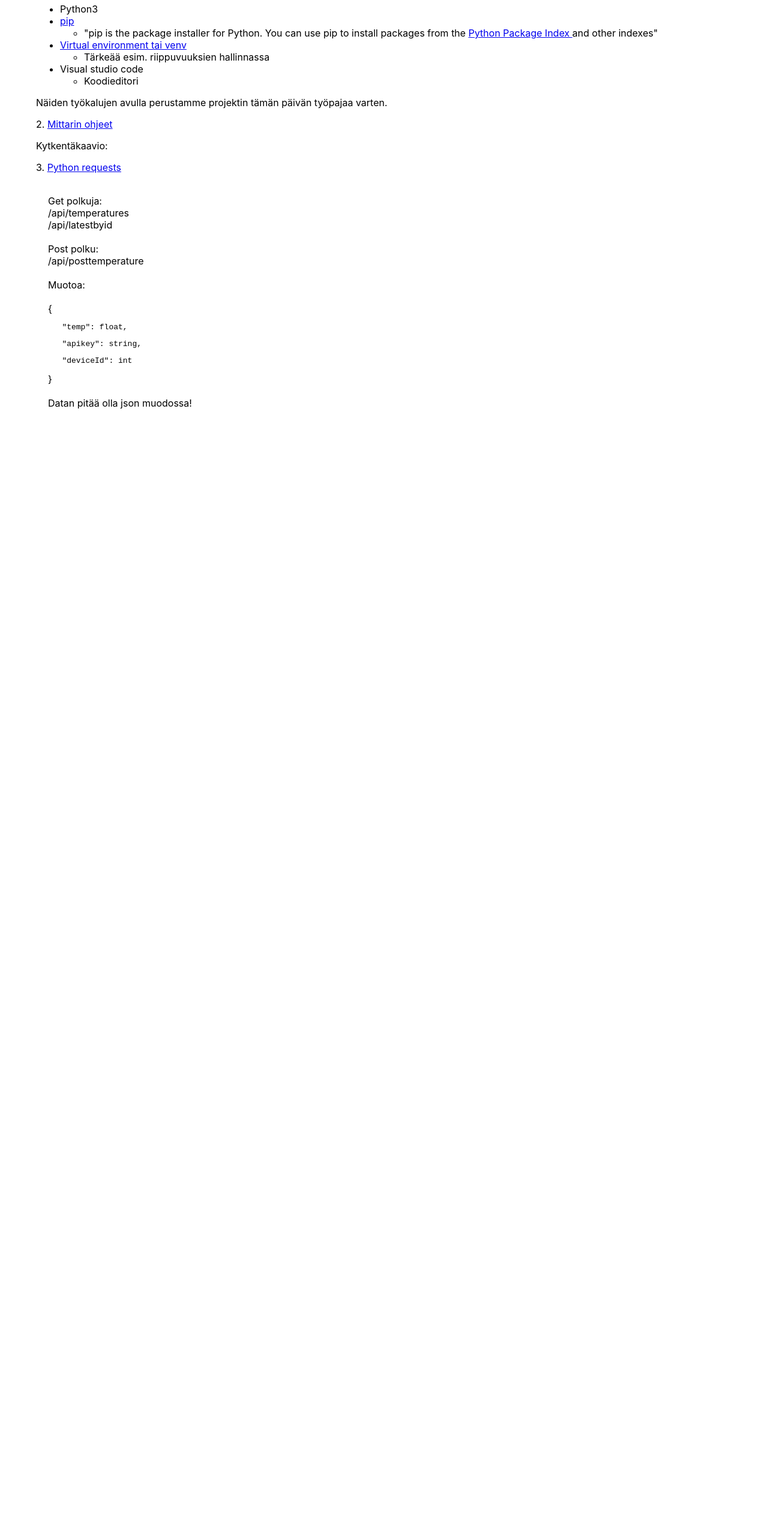
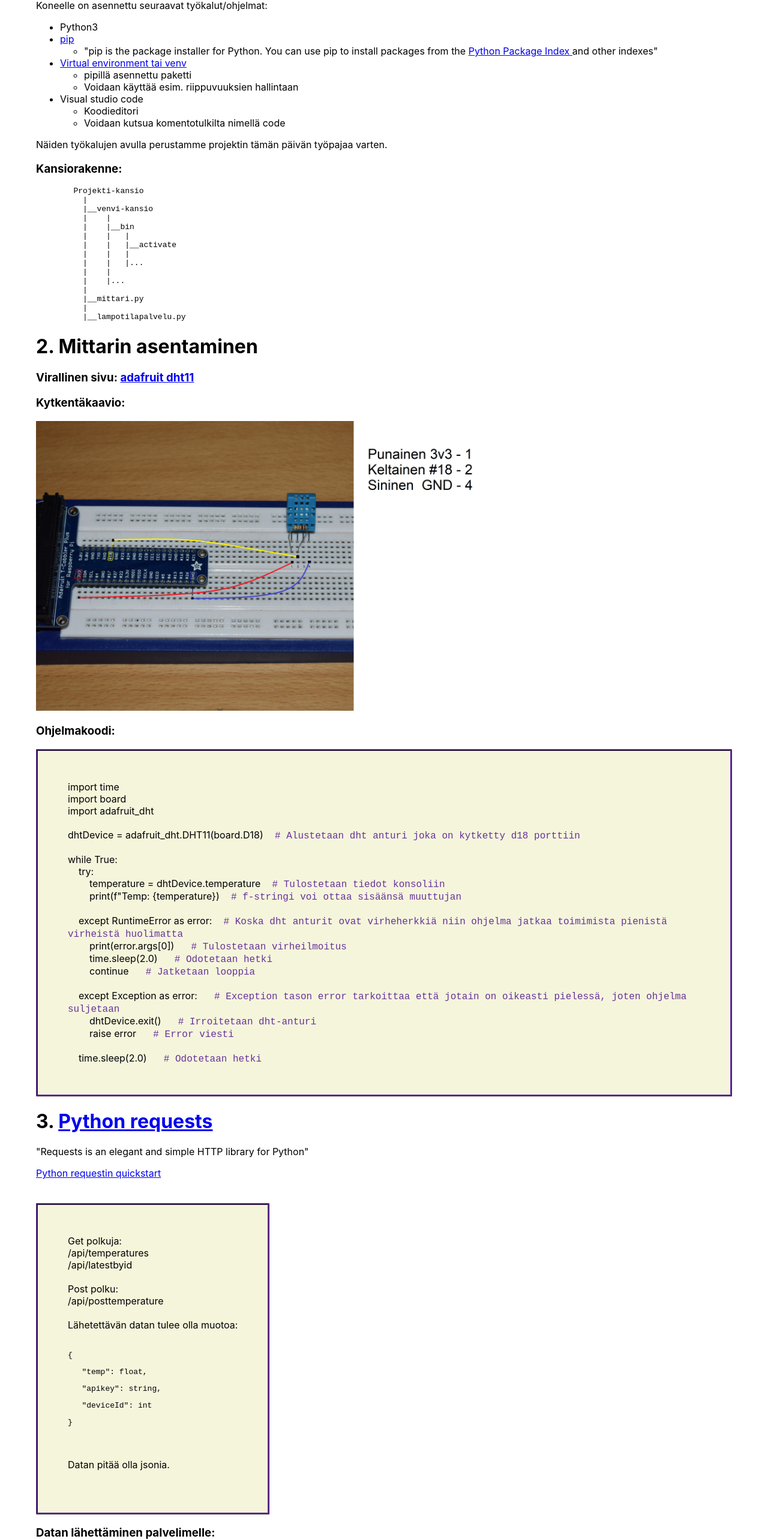
Before and after one commit to tonimoil/rspbrr-palvelin, a React (Create React App) app in the folder client/: page / in a window 1280 px wide. Shown: the part 183-2749 px from the top of the page at 60% size. Before the commit the page ends 945 px from the top, so only its background shows below. Built offline with nearby package versions, Linux system fonts and the light colour scheme; no server answers.

Commit message:
frontendin muutoksia

```diff
--- a/client/src/App.js
+++ b/client/src/App.js
@@ -1,33 +1,96 @@
 import React, { useState, useEffect } from 'react'
 import './app.css'
-//import kuva from './images/kytkenta.jpg'
+import kuva from './images/kytkenta.jpg'
 import noteService from './services/service'
 
 const Ohjeet = () => {
   return (
     <div>
-    <p>1. Projektin alustaminen</p>
+    <h1>1. Projektin alustaminen</h1>
     <p>Koneelle on asennettu seuraavat työkalut/ohjelmat:</p>
     <ul>
       <li>Python3</li>
       <li><a href="https://pypi.org/project/pip/">pip</a><ul><li> "pip is the package installer for Python. You can use pip to install packages from the <a href="https://pypi.org/"> Python Package Index </a> and other indexes"</li></ul></li>
-      <li><a href="https://docs.python.org/3/library/venv.html">Virtual environment tai venv</a><ul><li>Tärkeää esim. riippuvuuksien hallinnassa</li></ul></li>
-      <li>Visual studio code<ul><li>Koodieditori</li></ul></li>
+      <li><a href="https://docs.python.org/3/library/venv.html">Virtual environment tai venv</a><ul><li>pipillä asennettu paketti</li><li>Voidaan käyttää esim. riippuvuuksien hallintaan</li></ul></li>
+      <li>Visual studio code<ul><li>Koodieditori</li><li>Voidaan kutsua komentotulkilta nimellä code</li></ul></li>
     </ul>
     <p>Näiden työkalujen avulla perustamme projektin tämän päivän työpajaa varten. </p>
-    <p>2. <a href='https://learn.adafruit.com/dht-humidity-sensing-on-raspberry-pi-with-gdocs-logging/python-setup' >Mittarin ohjeet</a></p>
-    <p>Kytkentäkaavio:</p>
-    <p>3. <a href='https://docs.python-requests.org/en/latest/' >Python requests</a></p>
-    <div>Get polkuja:<br/>/api/temperatures<br/>/api/latestbyid<br/><br/>
-    Post polku:<br/>/api/posttemperature<br/><br/>
-    Muotoa:
+    <h3>Kansiorakenne:</h3>
+    <pre>        Projekti-kansio
+    <br/>          |
+    <br/>          |__venvi-kansio
+    <br/>          |    |
+    <br/>          |    |__bin
+    <br/>          |    |   |
+    <br/>          |    |   |__activate
+    <br/>          |    |   |
+    <br/>          |    |   |...
+    <br/>          |    |
+    <br/>          |    |...
+    <br/>          |
+    <br/>          |__mittari.py
+    <br/>          |
+    <br/>          |__lampotilapalvelu.py</pre>
+
+    <h1>2. Mittarin asentaminen</h1>
+    <h3>Virallinen sivu: <a href='https://learn.adafruit.com/dht-humidity-sensing-on-raspberry-pi-with-gdocs-logging/python-setup' >adafruit dht11</a></h3>
+    <h3>Kytkentäkaavio:</h3>
+    <img width="800px" src={kuva}/>
+
+    <h3>Ohjelmakoodi:</h3>
+    <div className="python-koodi">
+      import time<br/>
+      import board<br/>
+      import adafruit_dht<br/>
+      <br/>
+      dhtDevice = adafruit_dht.DHT11(board.D18)<span className="comment">  # Alustetaan dht anturi joka on kytketty d18 porttiin</span>
+      <br/>
+      <br/>
+      while True:
+      <br/>    try:
+      <br/>        temperature = dhtDevice.temperature<span className="comment">  # Tulostetaan tiedot konsoliin</span>
+      <br/>        print(f"Temp: {'{temperature}'})<span className="comment">  # f-stringi voi ottaa sisäänsä muuttujan</span>
+      <br/>
+      <br/>    except RuntimeError as error:<span className="comment">  # Koska dht anturit ovat virheherkkiä niin ohjelma jatkaa toimimista pienistä virheistä huolimatta</span>
+      <br/>        print(error.args[0])  <span className="comment">  # Tulostetaan virheilmoitus</span>
+      <br/>        time.sleep(2.0)  <span className="comment">  # Odotetaan hetki</span>
+      <br/>        continue  <span className="comment">  # Jatketaan looppia</span>
+      <br/>
+      <br/>    except Exception as error:  <span className="comment">  # Exception tason error tarkoittaa että jotain on oikeasti pielessä, joten ohjelma suljetaan</span>
+      <br/>        dhtDevice.exit()  <span className="comment">  # Irroitetaan dht-anturi</span>
+      <br/>        raise error  <span className="comment">  # Error viesti</span>
+      <br/>
+      <br/>    time.sleep(2.0)  <span className="comment">  # Odotetaan hetki</span>
+    </div>
+
+
+    <h1>3. <a href='https://docs.python-requests.org/en/latest/' >Python requests</a></h1>
+    <p>"Requests is an elegant and simple HTTP library for Python"</p>
+    <a href="https://docs.python-requests.org/en/latest/user/quickstart/#">Python requestin quickstart</a>
+    <br/><br/><br/>
+    <div className="python-koodi">Get polkuja:<br/>/api/temperatures<br/>/api/latestbyid<br/><br/>
+
+    Post polku:
+    <br/>
+    /api/posttemperature
     <br/><br/>
-    {'{'}<br/>
-    <pre>   "temp": float,<br/></pre>
-    <pre>   "apikey": string,<br/></pre>
-    <pre>   "deviceId": int<br/></pre>
-    {'}'}<br/><br/>
-    Datan pitää olla json muodossa!</div>
+    Lähetettävän datan tulee olla muotoa:
+
+    <br/><br/>
+    <pre>{'{'}</pre>
+    <pre>   "temp": float,</pre>
+    <pre>   "apikey": string,</pre>
+    <pre>   "deviceId": int</pre>
+    <pre>{'}'}</pre>
+    <br/><br/>
+
+    Datan pitää olla jsonia.
+    <br/><br/>
+    </div>
+    <h3>Datan lähettäminen palvelimelle:</h3>
+    <a href="https://docs.python-requests.org/en/latest/user/quickstart/#more-complicated-post-requests">Json muotoisen datan lähetys</a>
+    <h3>Datan hakeminen palvelimelta:</h3>
+    <a href="https://docs.python-requests.org/en/latest/user/quickstart/#json-response-content">Json muotoisen datan hakeminen</a>
   </div>
   )
 }
--- a/client/src/app.css
+++ b/client/src/app.css
@@ -9,3 +9,18 @@ div {
     background-color: beige;
     border-radius: 10px;
 }
+
+.python-koodi {
+    white-space: pre-wrap;
+    display: inline-block;
+    padding:50px;
+    border-style:ridge;
+    border-radius: 1px;
+    border-color: rebeccapurple;
+    background-color: beige;
+  }
+
+.comment {
+    font-family: 'Courier New', Courier, monospace;
+    color:rebeccapurple;
+}
```
Also changed, not shown: client/src/images/kytkenta.jpg (added).
